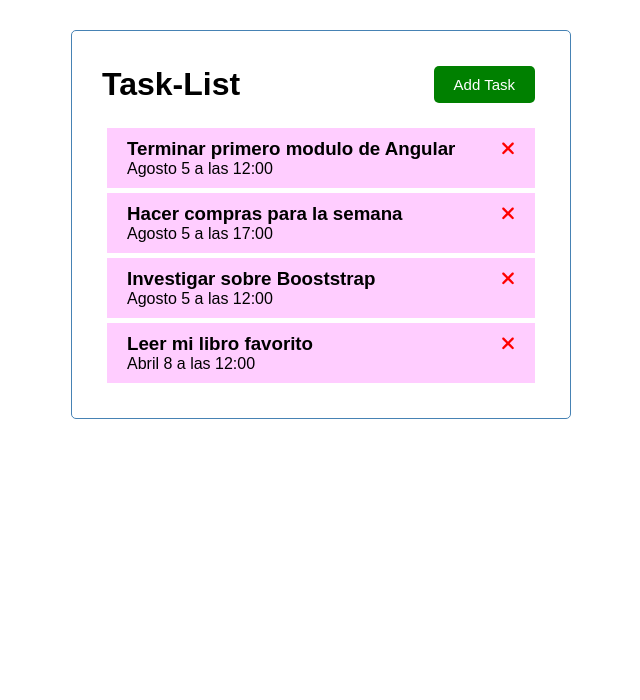
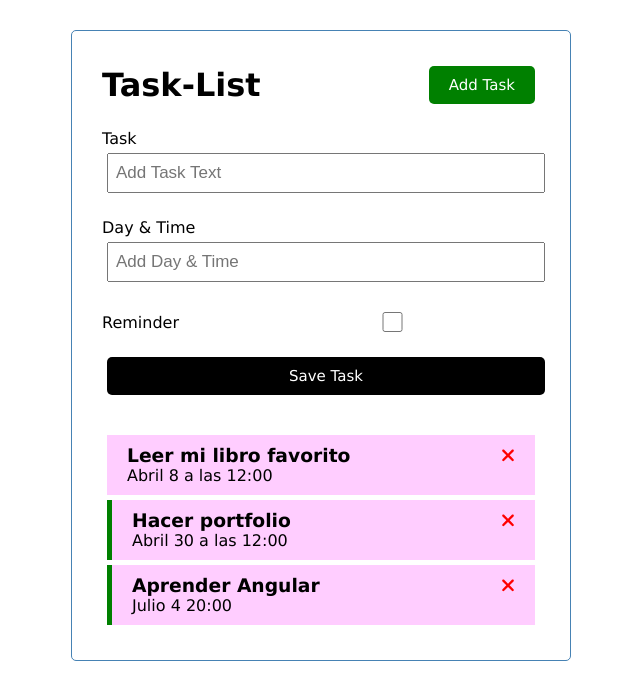
Before and after one commit to Letilita/task-list, an Angular app: page / in a window 1280 px wide. Shown: the top 700 px of the page, without its empty margins (319-959 px from the left). Built offline with nearby package versions, Linux system fonts and the light colour scheme; data requests are answered from the project's data file.

Commit message:
CRUD completo

```diff
--- a/db.json
+++ b/db.json
@@ -1,28 +1,22 @@
 {
-   "tasks":[
+  "tasks": [
     {
-        "id": 1,
-        "text": "Terminar primero modulo de Angular",
-        "day": "Agosto 5 a las 12:00",
-        "reminder": true
+      "id": 4,
+      "text": "Leer mi libro favorito",
+      "day": "Abril 8 a las 12:00",
+      "reminder": false
     },
     {
-        "id": 2,
-        "text": "Hacer compras para la semana",
-        "day": "Agosto 5 a las 17:00",
-        "reminder": true
+      "id": 5,
+      "text": "Hacer portfolio",
+      "day": "Abril 30 a las 12:00",
+      "reminder": true
     },
     {
-        "id": 3,
-        "text": "Investigar sobre Booststrap",
-        "day": "Agosto 5 a las 12:00",
-        "reminder": false
-    },
-    {
-        "id": 4,
-        "text": "Leer mi libro favorito",
-        "day": "Abril 8 a las 12:00",
-        "reminder": true
+      "text": "Aprender Angular",
+      "day": "Julio 4 20:00",
+      "reminder": true,
+      "id": 6
     }
-   ]
+  ]
 }
--- /dev/null
+++ b/src/app/components/add-task/add-task.component.css
@@ -0,0 +1,3 @@
+.add-form{
+    margin-bottom: 40px;
+}
--- /dev/null
+++ b/src/app/components/add-task/add-task.component.html
@@ -0,0 +1,36 @@
+<form class="add-form" (ngSubmit)="onSubmit()">
+    <div class="form-control">
+        <label for="text">Task</label>
+        <input
+            type="text"
+            name="text"
+            id="text"
+            placeholder="Add Task Text"
+            [(ngModel)]="text"
+        >
+    </div>
+
+    <div class="form-control">
+        <label for="text">Day & Time</label>
+        <input
+            type="text"
+            name="day"
+            id="day"
+            placeholder="Add Day & Time"
+            [(ngModel)]="day"
+            >
+    </div>
+
+    <div class="form-control form-control-check">
+        <label for="reminder">Reminder</label>
+        <input
+            type="checkbox"
+            name="reminder"
+            id="reminder"
+            [(ngModel)]="reminder"
+        >
+    </div>
+
+    <input type="submit" value="Save Task" class="btn btn-block">
+
+</form>
--- /dev/null
+++ b/src/app/components/add-task/add-task.component.ts
@@ -0,0 +1,32 @@
+import { Component, OnInit, Output, EventEmitter } from '@angular/core';
+import { Task } from 'src/app/Task';
+
+
+@Component({
+  selector: 'app-add-task',
+  templateUrl: './add-task.component.html',
+  styleUrls: ['./add-task.component.css']
+})
+export class AddTaskComponent implements OnInit {
+
+  @Output() onAddTask: EventEmitter<Task> = new EventEmitter();
+
+  text: string = "";
+  day: string = "";
+  reminder: boolean = false;
+
+  constructor() { }
+
+  ngOnInit(): void {
+  }
+
+  onSubmit(){
+    if(this.text.length===0){
+      alert("Add a Task!")
+    }
+    const {text,day,reminder} = this;
+    const newTask = {text, day, reminder};
+    this.onAddTask.emit(newTask);
+
+  }
+}
--- a/src/app/components/tasks-item/tasks-item.component.html
+++ b/src/app/components/tasks-item/tasks-item.component.html
@@ -1,9 +1,14 @@
-<div class="task">
+<div
+    class="task"
+    [ngClass]="{reminder: task.reminder}"
+    (dblclick)="onToggle(task)"
+>
     <h3>
         {{task.text}}
         <fa-icon
          [icon]="faTimes"
          [ngStyle]= "{'color': 'red'}"
+         (click)="(onDelete(task))"
          ></fa-icon></h3>
     <p>
         {{task.day}}
--- a/src/app/components/tasks-item/tasks-item.component.ts
+++ b/src/app/components/tasks-item/tasks-item.component.ts
@@ -1,7 +1,9 @@
-import { Component, Input, OnInit } from '@angular/core';
+import { Component, Input, OnInit, Output, EventEmitter } from '@angular/core';
 import {Task} from "../../Task";
 import {TASK} from "../../mock-task"
 import { faTimes } from '@fortawesome/free-solid-svg-icons';
+import { Event } from '@angular/router';
+
 
 @Component({
   selector: 'app-tasks-item',
@@ -11,6 +13,8 @@ import { faTimes } from '@fortawesome/free-solid-svg-icons';
 export class TasksItemComponent implements OnInit {
 
   @Input() task: Task = TASK[0];
+  @Output() onDeleteTask: EventEmitter<Task> = new EventEmitter()
+  @Output() onToggleReminder: EventEmitter<Task> = new EventEmitter
   faTimes= faTimes;
 
 
@@ -19,4 +23,13 @@ export class TasksItemComponent implements OnInit {
   ngOnInit(): void {
   }
 
+  onDelete(task: Task){
+    this.onDeleteTask.emit(task);
+  }
+
+  onToggle(task: Task){
+    this.onToggleReminder.emit(task);
+  }
+
+
 }
--- a/src/app/components/tasks/tasks.component.html
+++ b/src/app/components/tasks/tasks.component.html
@@ -1,6 +1,12 @@
+<app-add-task
+    (onAddTask)="addTask($event)"
+></app-add-task>
 <app-tasks-item
     *ngFor="let task of tasks"
     [task]= "task"
+    (onDeleteTask)="deleteTask(task)"
+    (onToggleReminder)="toggleReminder(task)"
+
 >
 
 
--- a/src/app/components/tasks/tasks.component.ts
+++ b/src/app/components/tasks/tasks.component.ts
@@ -20,4 +20,21 @@ export class TasksComponent implements OnInit {
     this.taskService.getTasks().subscribe((tasks)=> {this.tasks = tasks});
   }
 
+  deleteTask(task:Task){
+    this.taskService.deleteTask(task).subscribe(()=>{
+      this.taskService.getTasks().subscribe((tasks)=> {this.tasks = tasks});// this.tasks =this.tasks.filter(t => t.id !== task.id)
+    })
+  }
+
+  toggleReminder(task: Task){
+    task.reminder = !task.reminder;
+    this.taskService.updateTaskReminder(task).subscribe();
+
+  }
+
+  addTask(task:Task){
+    this.taskService.addTask(task).subscribe(()=>{
+      this.taskService.getTasks().subscribe((tasks)=> {this.tasks = tasks});
+    })
+  }
 }
--- a/src/app/service/task.service.ts
+++ b/src/app/service/task.service.ts
@@ -1,9 +1,15 @@
 import { Injectable } from '@angular/core';
-import {HttpClient, HttpHandler} from '@angular/common/http'
+import {HttpClient, HttpHeaders} from '@angular/common/http'
 import {Task} from "../Task"
 
 import { Observable, of } from 'rxjs';
 
+const httOptions = {
+  headers: new HttpHeaders({
+    'Content-Type':'application/json'
+  })
+
+}
 
 @Injectable({
   providedIn: 'root'
@@ -18,4 +24,21 @@ export class TaskService {
 
     return this.http.get<Task[]>(this.apiUrl);
   }
+
+  deleteTask(task:Task):Observable<Task>{
+    const url = `${this.apiUrl}/${task.id}`
+    return this.http.delete<Task>(url);
+  }
+
+  updateTaskReminder(task: Task):Observable<Task>{
+    const url = `${this.apiUrl}/${task.id}`
+    return this.http.put<Task>(url, task, httOptions);
+  }
+
+  addTask(task: Task):Observable<Task>{
+
+    return this.http.post<Task>(this.apiUrl, task, httOptions);
+
+  }
+
 }
--- a/src/styles.css
+++ b/src/styles.css
@@ -8,9 +8,10 @@
     box-sizing: border-box;
     margin: 0;
     padding: 0;
+
 }
 body{
-    font-family: sans-serif;
+    font-family: Verdana, Geneva, Tahoma, sans-serif;
 }
 
 .container{
```
Also changed, not shown: src/app/app.module.ts (+6 -2 lines), src/app/service/ui.service.ts (added, +9 -0 lines), 2 other files (tests, documents, lock files or other folders).
